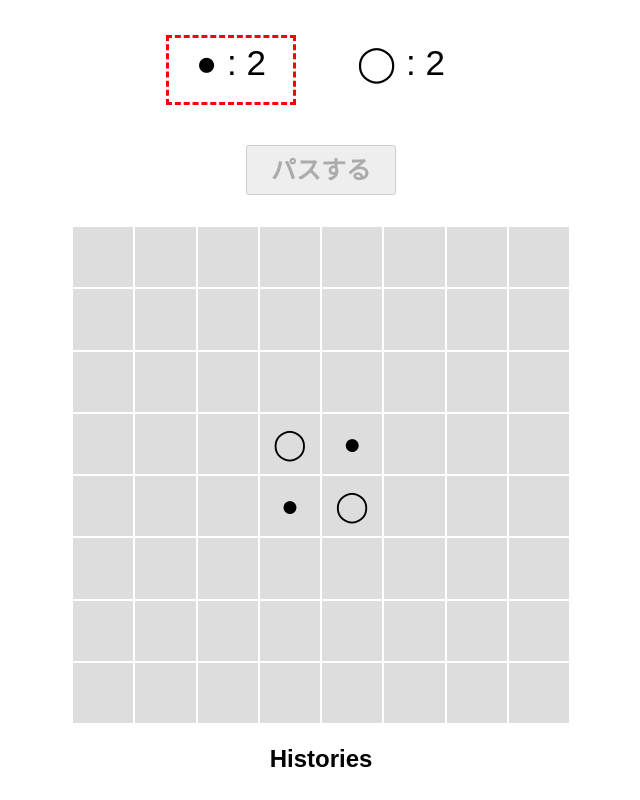
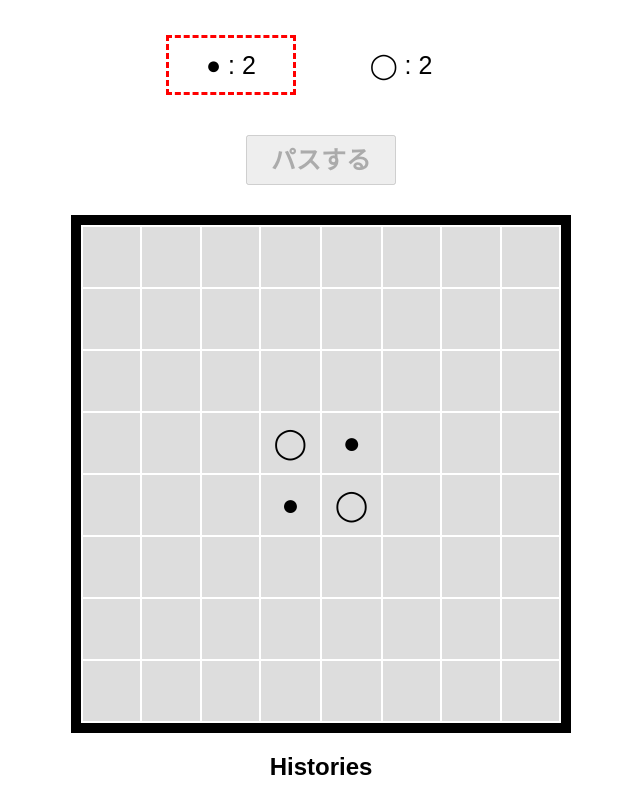
Before and after one commit to atmngw/react-othello, a React (Create React App) app: page / in a window 1280 px wide. Shown: the top 800 px of the page, without its empty margins (319-959 px from the left). Built offline with nearby package versions, Linux system fonts and the light colour scheme.

Commit message:
css調整

```diff
--- a/src/styles/App.css
+++ b/src/styles/App.css
@@ -12,6 +12,7 @@
     height: 500px;
     margin-left: auto;
     margin-right: auto;
+    border: solid black 10px;
 }
 
 .board .table tr {
@@ -51,6 +52,7 @@
     width: 250px;
     height: 250px;
     margin: auto;
+    border: solid black 5px;
 }
 
 .histories .list .item table tr {
@@ -74,20 +76,20 @@
     width: 350px;
     margin: auto;
     overflow: hidden;
-    font-size: 35px;
+    font-size: 25px;
 }
 
 .information .stats .score {
     float: left;
     margin: 20px;
     width: 130px;
-    height: 70px;
+    height: 60px;
     box-sizing: border-box;
     border-style: dashed;
 }
 
 .information .stats .score .count {
-    margin: 5px 0;
+    margin: 13px;
 }
 
 .inactive {
```
